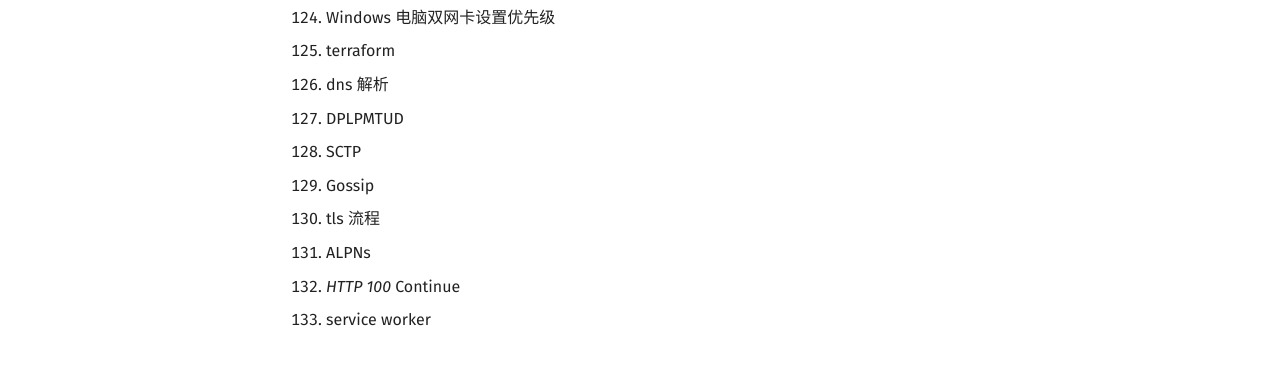
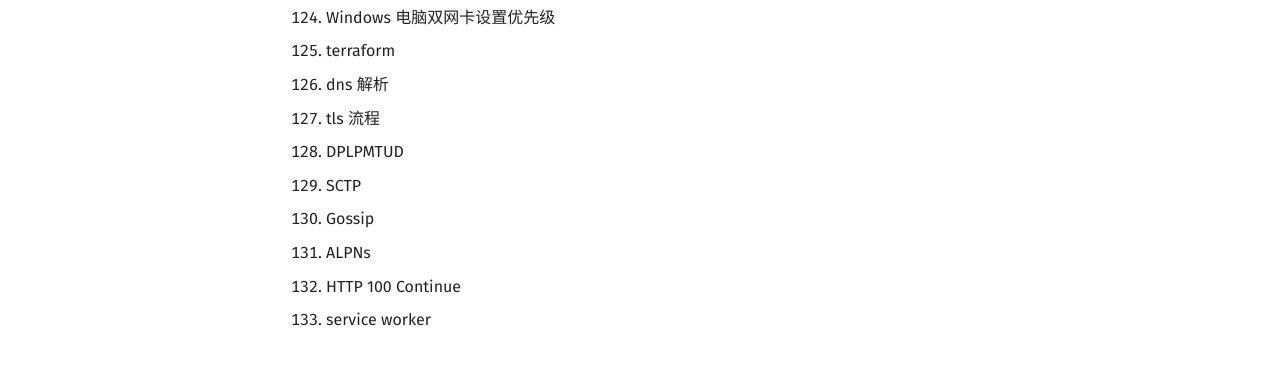
Before and after one commit to 1314liuwei/blog, an MkDocs documentation site: the page built from docs/index.md, in a window 1280 px wide and 900 px high, scrolled down 3999 px. Shown: the part 424-799 px from the top of the window. Built offline with MkDocs 1.6.1 and Material for MkDocs 9.7.7, drawn with Linux system fonts in a browser that asks for light colours; comment, search, counter and statistics services are not loaded.

Commit message:
2024/03/12 周二

```diff
--- a/docs/index.md
+++ b/docs/index.md
@@ -128,10 +128,10 @@
 124. Windows 电脑双网卡设置优先级
 125. terraform
 126. dns 解析
+126. tls 流程
 126. DPLPMTUD
 126. SCTP
 126. Gossip
-126. tls 流程
 126. ALPNs
-126. *HTTP 100* Continue
+126. HTTP 100 Continue
 126. service worker
```
